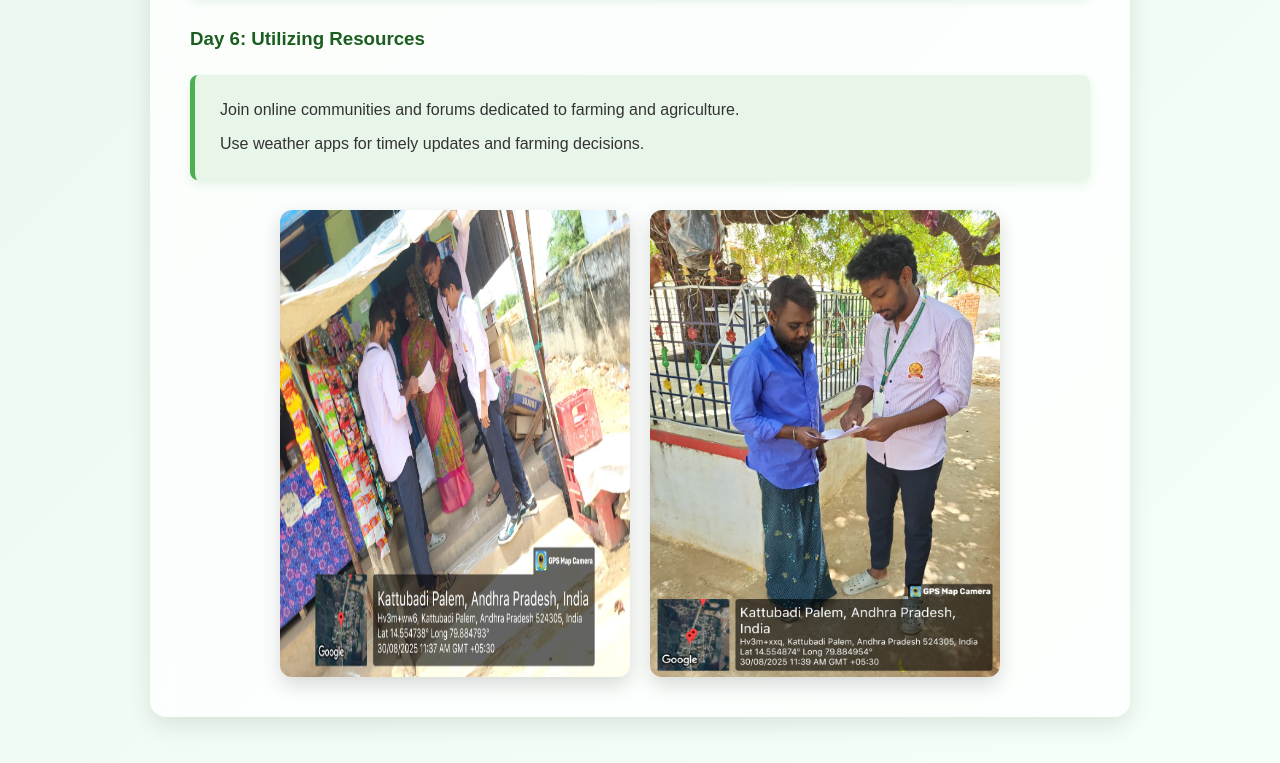
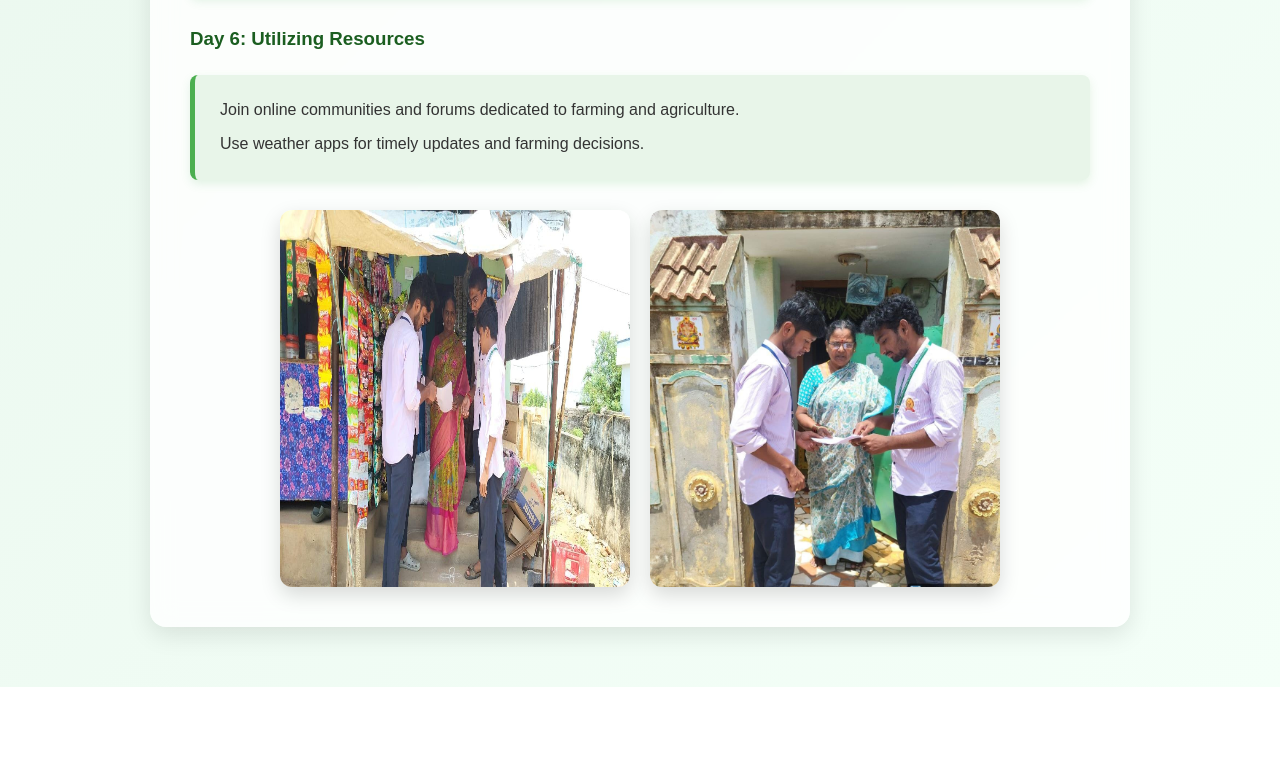
Before and after one commit to saitejasolleti06-del/CSP-, a plain HTML site: page week 5.html in a window 1280 px wide. Shown: the part 1429-2192 px from the top of the page. After the commit the page ends 2116 px from the top, so only its background shows below. Drawn offline with Linux system fonts and the light colour scheme.

Commit message:
Update week 5.html

```diff
--- a/week 5.html
+++ b/week 5.html
@@ -190,8 +190,8 @@
     </ul>
 
     <div class="images">
-      <img src="week51.jpeg" alt="Week 5 Activity 1">
-      <img src="week52.jpeg" alt="Week 5 Activity 2">
+      <img src="week515.jpeg" alt="Week 5 Activity 1">
+      <img src="week525.jpeg" alt="Week 5 Activity 2">
     </div>
   </div>
 </body>
```
